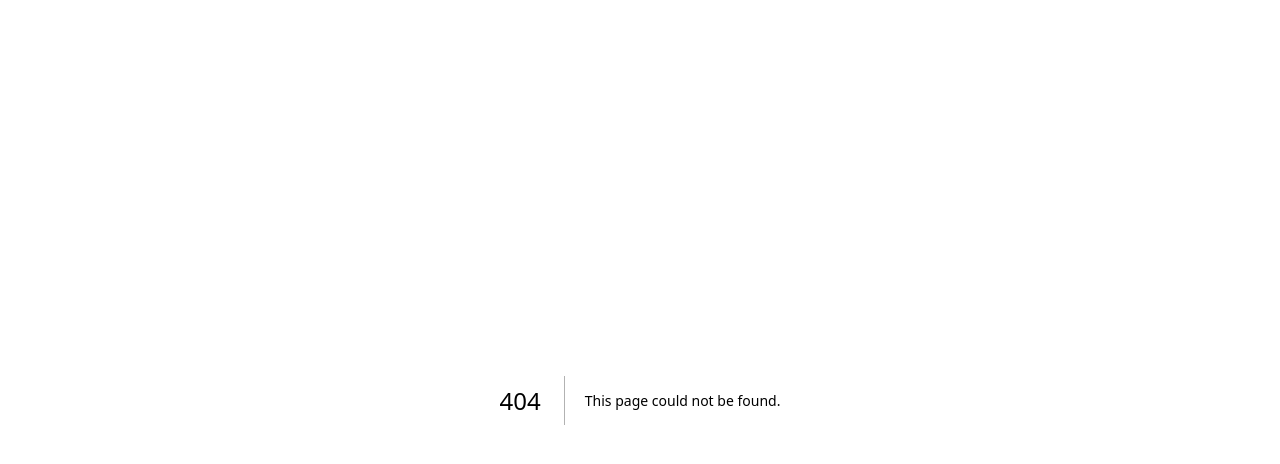
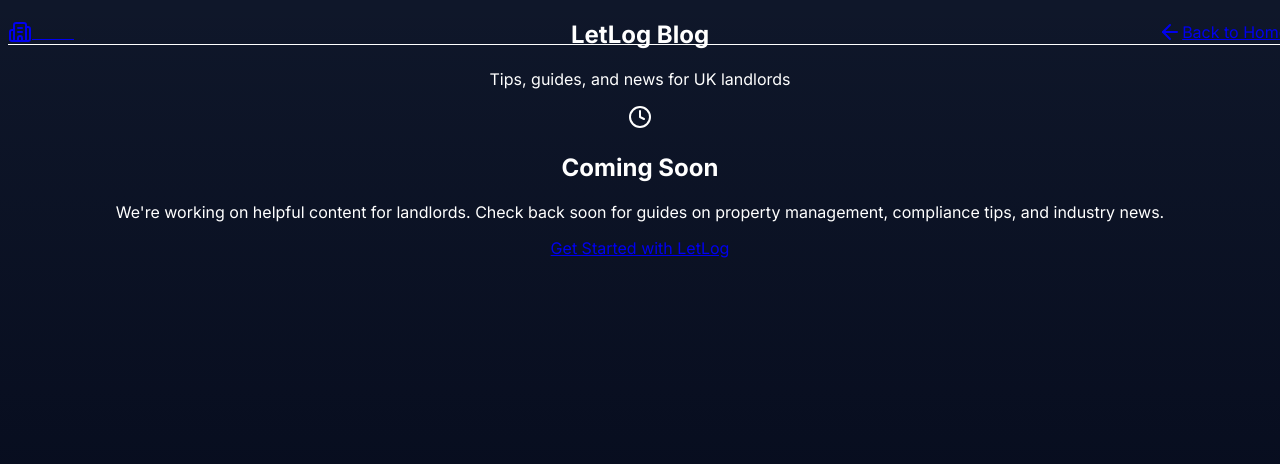
Before and after one commit to aarons2222/letlog-web, a Next.js app: page /blog in a window 1280 px wide. Before the commit this address had no page. Shown: the top 464 px of the page. Built offline with nearby package versions, Linux system fonts and the light colour scheme.

Commit message:
Add blog page placeholder

```diff
--- /dev/null
+++ b/src/app/blog/page.tsx
@@ -0,0 +1,55 @@
+'use client'
+
+import Link from 'next/link'
+import { Building2, ArrowLeft, Clock } from 'lucide-react'
+
+export default function BlogPage() {
+  return (
+    <div className="min-h-screen bg-slate-950 text-white">
+      {/* Navigation */}
+      <nav className="fixed top-0 w-full z-50 bg-slate-950/80 backdrop-blur-lg border-b border-slate-800">
+        <div className="max-w-7xl mx-auto px-4 sm:px-6 lg:px-8">
+          <div className="flex justify-between items-center h-16">
+            <Link href="/" className="flex items-center gap-2">
+              <Building2 className="h-8 w-8 text-emerald-500" />
+              <span className="text-xl font-bold bg-gradient-to-r from-emerald-400 to-cyan-400 bg-clip-text text-transparent">LetLog</span>
+            </Link>
+            <Link href="/" className="flex items-center gap-2 text-slate-300 hover:text-white transition-colors">
+              <ArrowLeft className="h-4 w-4" />
+              Back to Home
+            </Link>
+          </div>
+        </div>
+      </nav>
+
+      {/* Blog Content */}
+      <section className="pt-32 pb-24 px-4">
+        <div className="max-w-4xl mx-auto">
+          <div className="text-center mb-16">
+            <h1 className="text-4xl md:text-5xl font-bold mb-4">LetLog Blog</h1>
+            <p className="text-slate-400 text-lg">Tips, guides, and news for UK landlords</p>
+          </div>
+
+          {/* Coming Soon */}
+          <div className="text-center py-16">
+            <Clock className="h-16 w-16 text-emerald-500 mx-auto mb-6" />
+            <h2 className="text-2xl font-bold mb-4">Coming Soon</h2>
+            <p className="text-slate-400 max-w-md mx-auto">
+              We're working on helpful content for landlords. Check back soon for guides on property management, compliance tips, and industry news.
+            </p>
+          </div>
+
+          {/* CTA */}
+          <div className="text-center mt-12">
+            <Link
+              href="/pricing"
+              className="inline-flex items-center gap-2 px-6 py-3 bg-emerald-600 hover:bg-emerald-500 rounded-xl font-medium transition-all"
+            >
+              Get Started with LetLog
+            </Link>
+          </div>
+        </div>
+      </section>
+    </div>
+  )
+}
```
